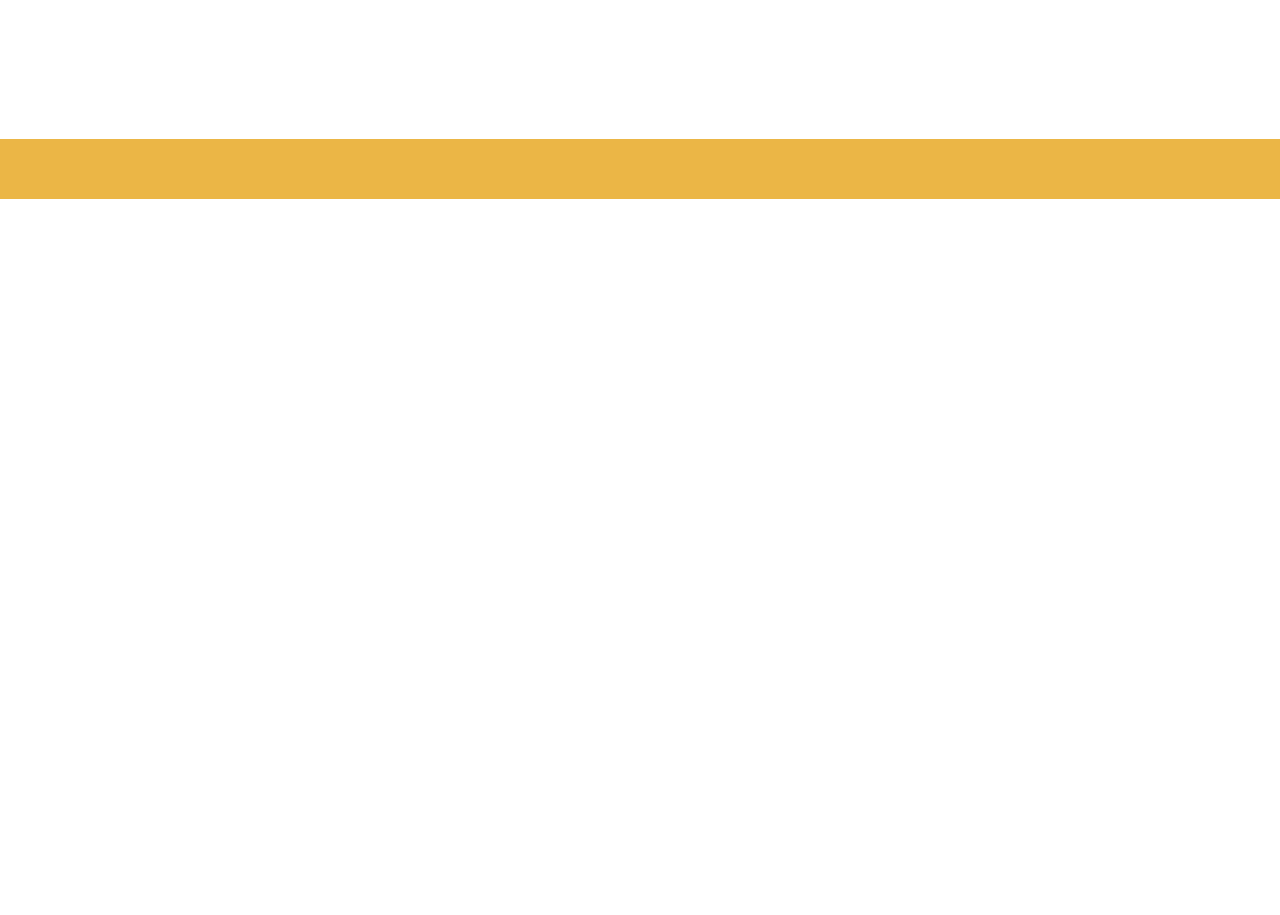
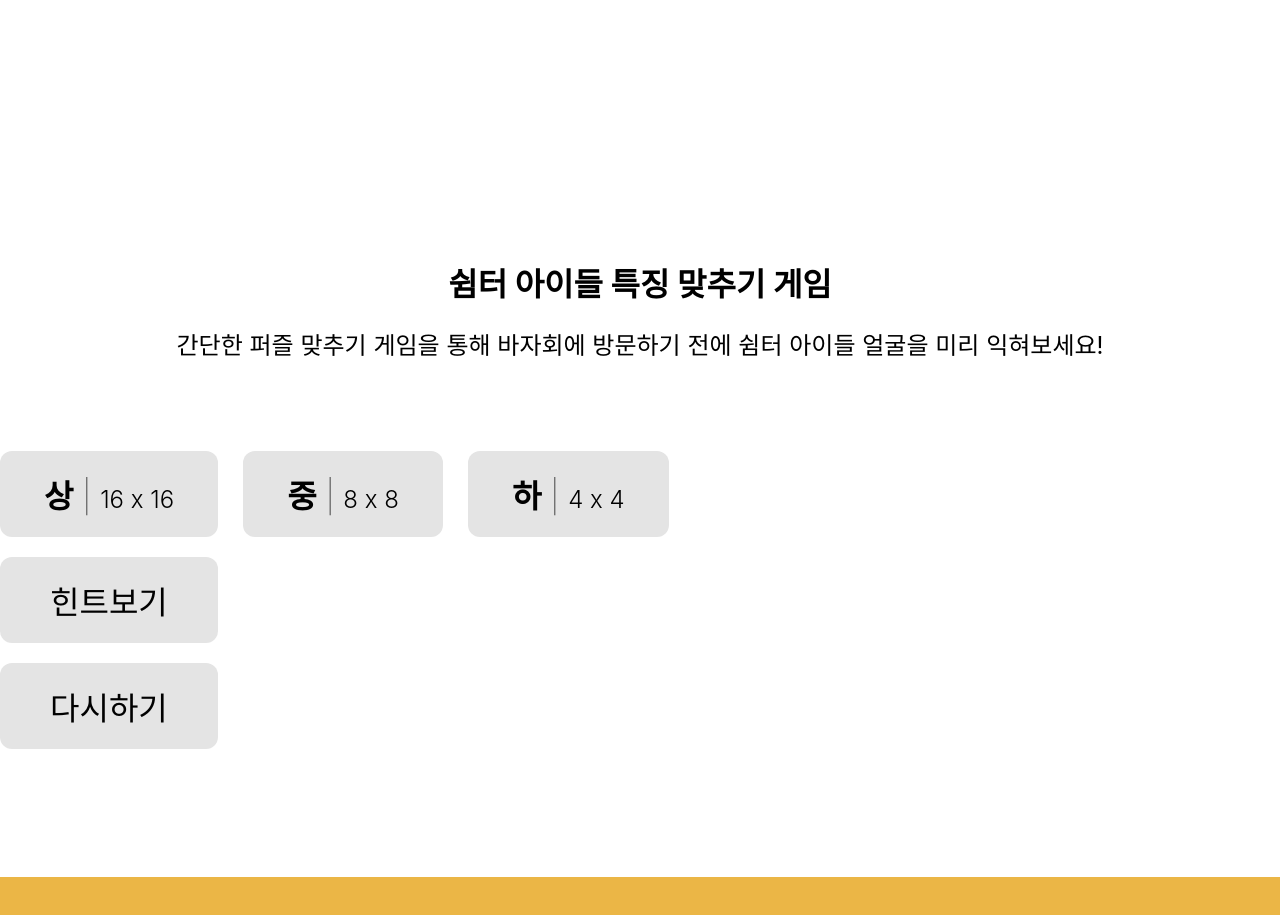
Before and after one commit to shelter-event/lckd-bazaar-event-web, a React (Create React App) app: page / in a window 1280 px wide. Shown: the part 2920-3835 px from the top of the page. Before the commit the page ends 3119 px from the top, so only its background shows below. Built offline with nearby package versions, Linux system fonts and the light colour scheme; a web font is replaced by a local one.

Commit message:
feat: #10 퍼즐게임 컴포넌트 생성

```diff
--- a/src/main/Main.tsx
+++ b/src/main/Main.tsx
@@ -2,6 +2,7 @@ import Banner from "./Banner";
 import LCKD from "./LCKD";
 import Puppies from "./Puppies";
 import { useMediaQuery } from "react-responsive";
+import PuppiesPuzzleGame from "./puzzleGame/PuppiesPuzzleGame";
 
 const Main = () => {
   const isPc = useMediaQuery({
@@ -14,6 +15,7 @@ const Main = () => {
     <Banner />
     <LCKD />
     <Puppies />
+    <PuppiesPuzzleGame />
   </div>
 }
 
--- /dev/null
+++ b/src/main/puzzleGame/PuppiesPuzzleGame.tsx
@@ -0,0 +1,56 @@
+import { useEffect, useState } from 'react'
+import styles from './puppiesPuzzleGame.module.scss'
+import { PuzzleGameButton, PuzzleLevelButton, PuzzleLevelButtonType } from './puzzleGameButton'
+
+const PuppiesPuzzleGame = () => {
+  const [level, setLevel] = useState(PuzzleLevelButtonType.HIGH)
+
+  useEffect(() => {
+    console.log(`level: ${level}`)
+  }, [level])
+
+  return <div className={styles.puppiesPuzzleGameBox}>
+    <h2 className={styles.title}>
+      쉼터 아이들 특징 맞추기 게임
+    </h2>
+    <span className={styles.introduction}>
+      간단한 퍼즐 맞추기 게임을 통해 바자회에 방문하기 전에 쉼터 아이들 얼굴을 미리 익혀보세요!
+    </span>
+
+    <div className={styles.puzzleLevelButtonWrapper}>
+      <PuzzleLevelButton
+        onClick={() => setLevel(PuzzleLevelButtonType.HIGH)}
+        type={PuzzleLevelButtonType.HIGH}
+      />
+      <PuzzleLevelButton
+        onClick={() => setLevel(PuzzleLevelButtonType.MIDDLE)}
+        type={PuzzleLevelButtonType.MIDDLE}
+      />
+      <PuzzleLevelButton
+        onClick={() => setLevel(PuzzleLevelButtonType.ROW)}
+        type={PuzzleLevelButtonType.ROW}
+      />
+    </div>
+
+    <br />
+    <div>
+      <PuzzleGameButton
+        title={'힌트보기'}
+        onClick={() => {
+          console.log('Show Hint')
+        }}
+      />
+      <br />
+      <br />
+      <PuzzleGameButton
+        title={'다시하기'}
+        onClick={() => {
+          console.log('Retry')
+        }}
+      />
+    </div>
+
+  </div>
+}
+
+export default PuppiesPuzzleGame
--- /dev/null
+++ b/src/main/puzzleGame/puppiesPuzzleGame.module.scss
@@ -0,0 +1,97 @@
+@import "../../styles/common.scss";
+
+
+.puppiesPuzzleGameBox {
+  margin: 0 auto;
+
+
+  @include pc {
+    max-width: 1440px;
+    width: 100%;
+
+    padding-top: 120px;
+    padding-bottom: 128px;
+  }
+
+  @include mobile {
+    padding: 20px;
+    width: 100%;
+    box-sizing: border-box;
+
+    padding-top: 36px;
+    padding-bottom: 34px;
+  }
+
+  .title {
+    text-align: center;
+    color: #000;
+    font-size: 32px;
+    font-weight: 700;
+  }
+
+  .introduction {
+    text-align: center;
+    display: block;
+    color: #000;
+    font-size: 24px;
+    font-weight: 400;
+
+    @include pc {
+      margin-top: 21px;
+      margin-bottom: 90px;
+    }
+
+    @include mobile {
+      margin-top: 12px;
+      margin-bottom: 24px;
+    }
+  }
+
+  .puzzleLevelButtonWrapper {
+    display: flex;
+    gap: 25px;
+  }
+
+}
+
+.puzzleLevelButton {
+  cursor: pointer;
+  padding: 20px 44px;
+  display: inline-block;
+  border-radius: 12px;
+  background-color: #e4e4e4;
+
+  .level {
+    font-size: 32px;
+    font-weight: 700;
+  }
+
+  .separator {
+    font-size: 32px;
+    font-weight: 100;
+
+  }
+
+  .cellNumber {
+    font-size: 24px;
+    font-weight: 300;
+
+  }
+
+}
+
+.puzzleGameButton {
+  cursor: pointer;
+  padding: 20px 50px;
+  display: inline-block;
+  border-radius: 12px;
+  background-color: #e4e4e4;
+
+  font-size: 32px;
+  font-weight: 500;
+}
+
+.puzzleGameBox {
+  border-radius: 12px;
+  background-color: #E4E4E4;
+}
--- /dev/null
+++ b/src/main/puzzleGame/puzzleGameButton.tsx
@@ -0,0 +1,27 @@
+import styles from './puppiesPuzzleGame.module.scss';
+
+export const PuzzleLevelButton = ({ type, onClick }: any) => {
+  return <div className={styles.puzzleLevelButton} onClick={onClick}>
+    <span className={styles.level}>{typeTitle(type as PuzzleLevelButtonType)}</span>
+    <span className={styles.separator}> | </span>
+    <span className={styles.cellNumber}>{typeCellNumber(type as PuzzleLevelButtonType)}</span>
+  </div>
+}
+
+export enum PuzzleLevelButtonType {
+  HIGH, MIDDLE, ROW,
+}
+
+const typeTitle = (type: PuzzleLevelButtonType) => {
+  return type === PuzzleLevelButtonType.HIGH ? '상' : type === PuzzleLevelButtonType.MIDDLE ? '중' : '하'
+}
+
+const typeCellNumber = (type: PuzzleLevelButtonType) => {
+  return type === PuzzleLevelButtonType.HIGH ? '16 x 16' : type === PuzzleLevelButtonType.MIDDLE ? '8 x 8' : '4 x 4'
+}
+
+export const PuzzleGameButton = ({ title, onClick }: any) => {
+  return <div className={styles.puzzleGameButton} onClick={onClick}>
+    {title}
+  </div>
+}
```
Also changed, not shown: src/main/PuppiesPuzzleGame.tsx (deleted, +0 -8 lines), src/main/puzzleGame/puzzleGame.tsx (added, +12 -0 lines).
